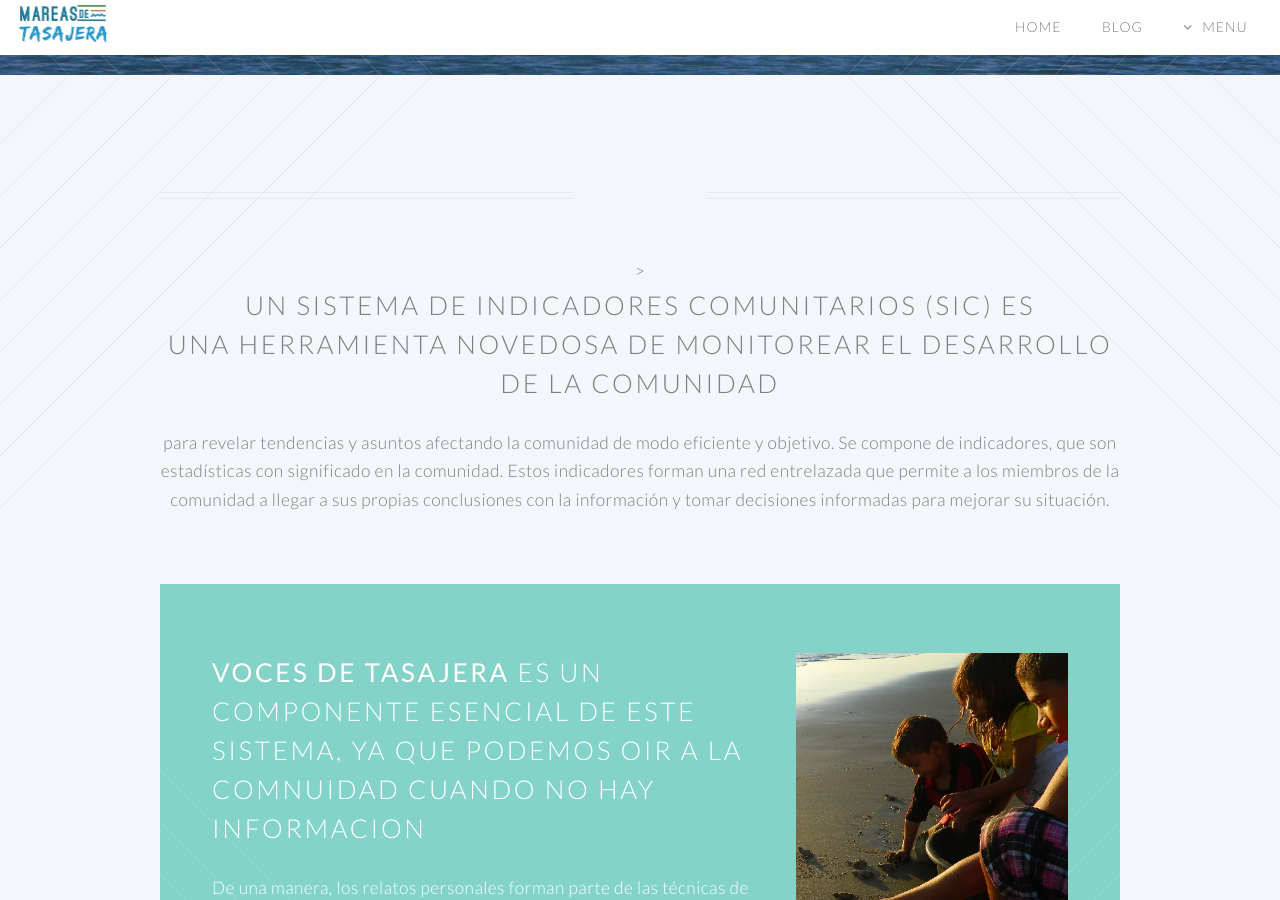
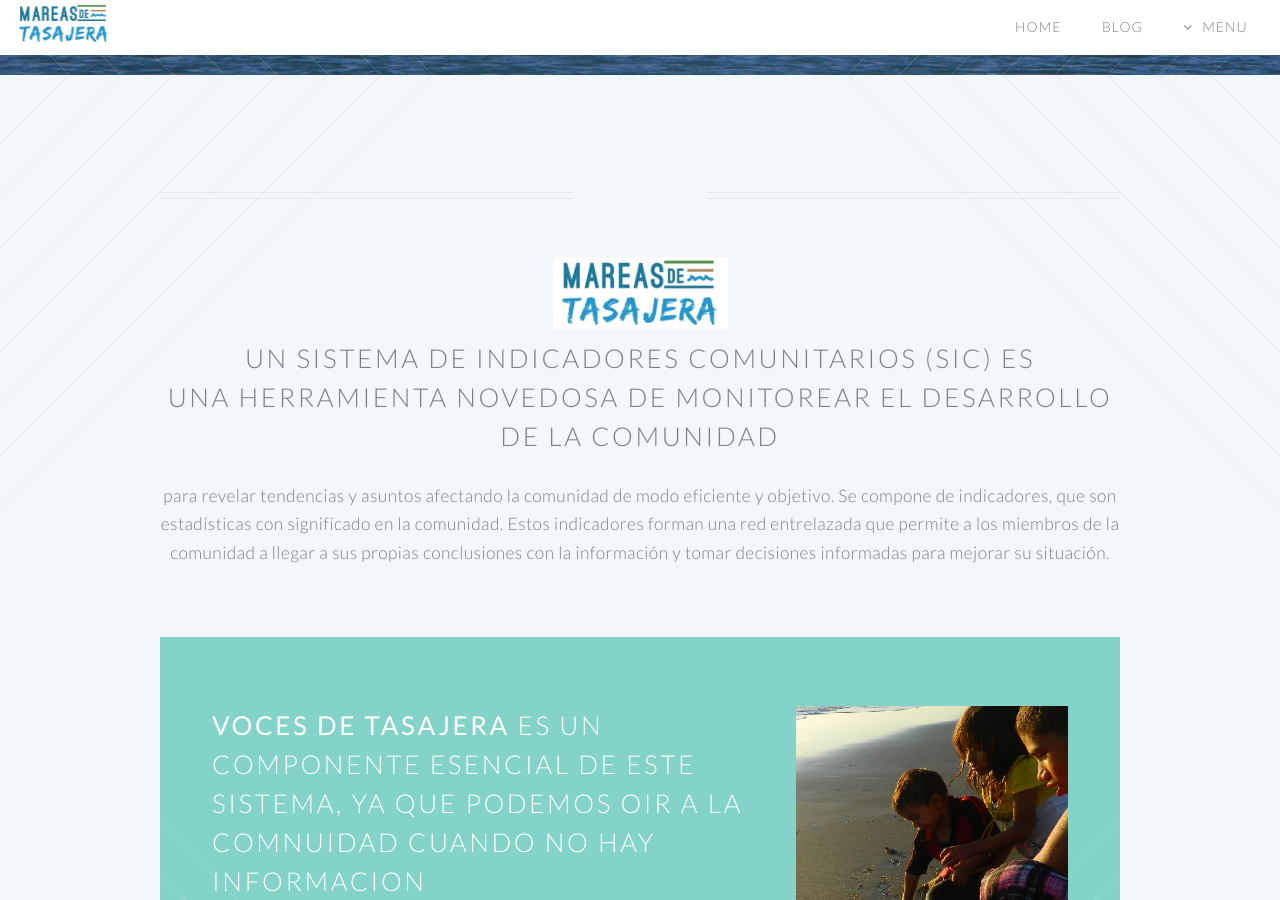
Before and after one commit to danteo90/danteo90.github.io, a Jekyll site: the page built from index.html, in a window 1280 px wide and 900 px high, scrolled down 525 px. Built offline with Jekyll 4.4.1, drawn with Linux system fonts in a browser that asks for light colours.

Commit message:
Update index.html

```diff
--- a/index.html
+++ b/index.html
@@ -5,7 +5,7 @@ layout: landing-page
 			<article id="main">
 
 				<header class="special container">
-					<span <img src="images/logoA-small.jpg" width="175" alt="" />></span>
+					<span><img src="images/logoA-small.jpg" width="175" alt="" /></span>
 					<h2>Un sistema de indicadores comunitarios (SIC) es
 					<br />
 					una herramienta novedosa de monitorear el desarrollo de la comunidad</h2>
```
